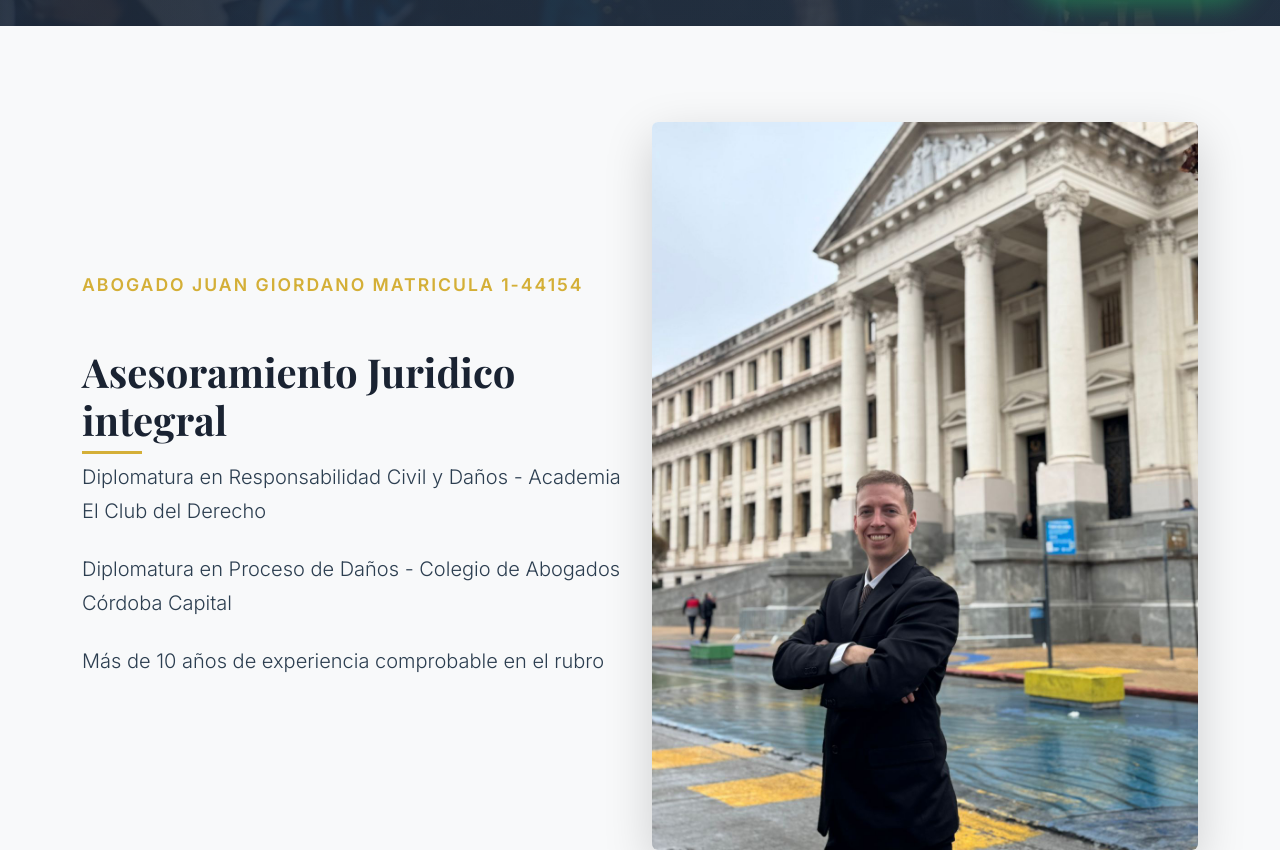
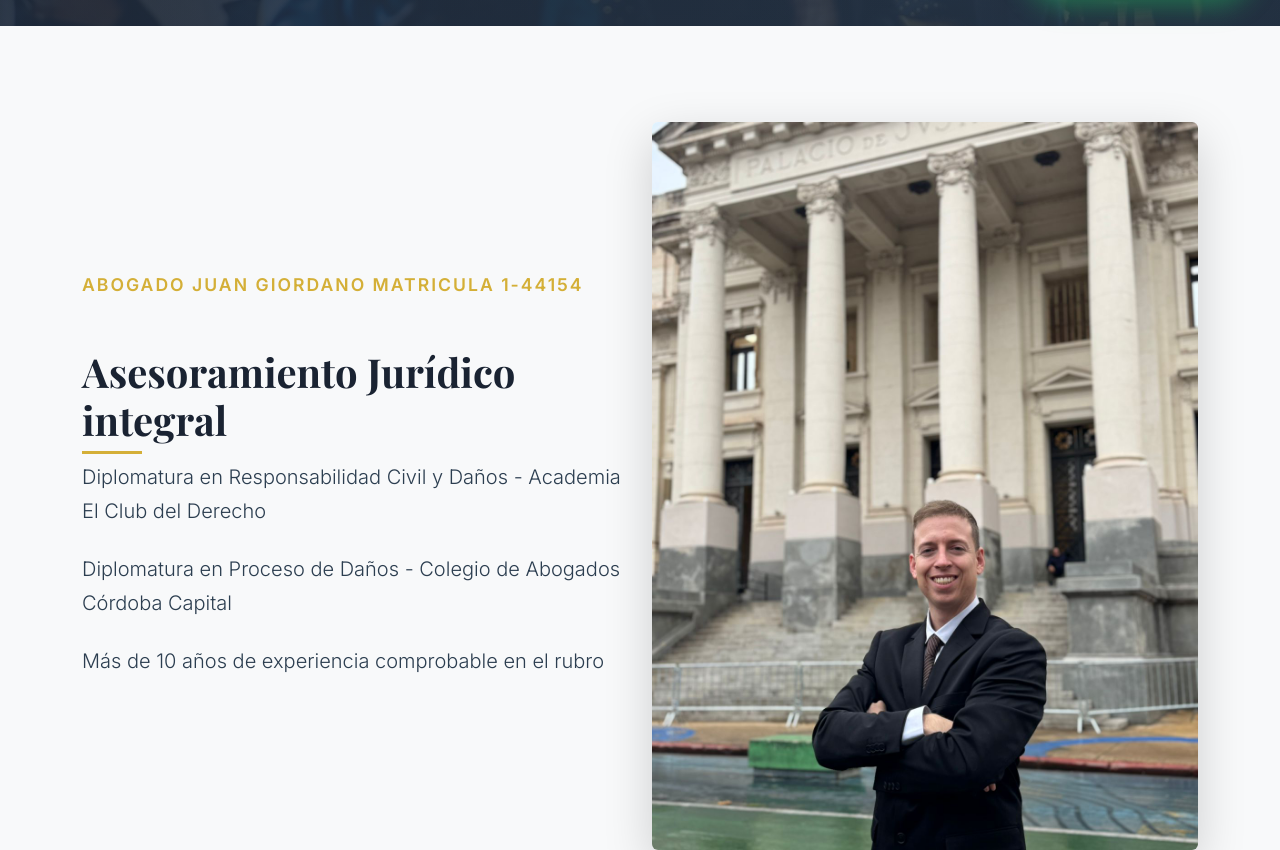
Before and after one commit to Ortiz21402098/abogadojuangiordano, a plain HTML site: page index.html in a window 1280 px wide. Shown: the part 774-1624 px from the top of the page. Drawn offline with nearby package versions, Linux system fonts and the light colour scheme.

Commit message:
Update index.html

```diff
--- a/index.html
+++ b/index.html
@@ -543,7 +543,7 @@
                 <div class="col-lg-6 mb-5 mb-lg-0">
                     <div class="section-subtitle" data-aos="fade-right">Abogado Juan Giordano Matricula 1-44154 </div>
                     <h2 class="section-title" data-aos="fade-right" data-aos-delay="100">
-                        Asesoramiento Juridico integral
+                        Asesoramiento Jurídico integral
                     </h2>
                     <p class="lead mb-4" data-aos="fade-right" data-aos-delay="200">
                         Diplomatura en Responsabilidad Civil y Daños - Academia El Club del Derecho
@@ -557,7 +557,7 @@
                 </div>
                 <div class="col-lg-6">
                     <div class="position-relative" data-aos="fade-left">
-                        <img src="fondo3.jpg"
+                        <img src="fondo.jpg"
                              class="img-fluid rounded shadow-lg" alt="Oficina Profesional">
                     </div>
                 </div>
@@ -577,12 +577,12 @@
             <div class="row justify-content-center">
                 <div class="col-lg-4 col-md-6 mb-4">
                     <div class="team-card" data-aos="fade-up">
-                        <img src="fondo3.jpg"
+                        <img src="fondo.jpg"
                              class="team-image" alt="Abogado. Juan Giordano">
                         <div class="team-info">
                             <h4 class="team-name">Abogado Juan Giordano</h4>
                             <p class="team-role"> Matricula 1-44154</p>
-                            <p class="text-muted">Asesoramiento Juridico integral</p>
+                            <p class="text-muted">Asesoramiento Jurídico integral</p>
                             <p class="text-muted">Diplomatura en Responsabilidad Civil y Daños - Academia El Club del Derecho</p>
                             <p class="text-muted">Diplomatura en Proceso de Daños - Colegio de Abogados Córdoba Capital</p>
                             <p class="text-muted">Más de 10 años de experiencia comprobable en el rubro</p>
```
